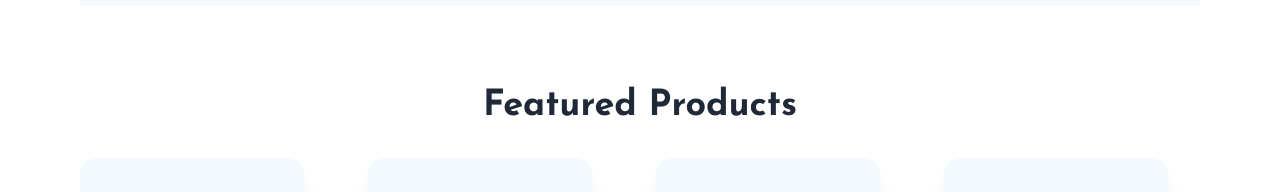
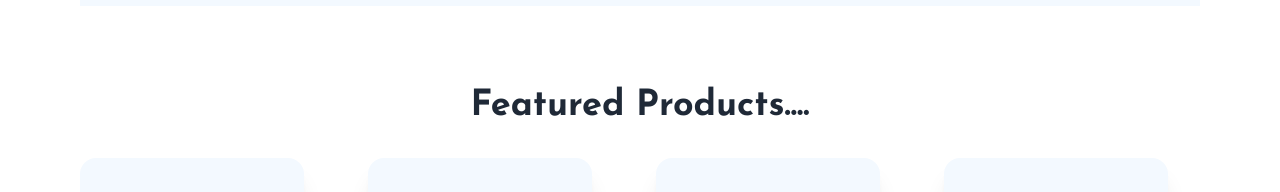
Before and after one commit to MohamedElfergany/BelleFelleStore, a React (Vite) app: page / in a window 1280 px wide. Shown: the part 439-631 px from the top of the page. Built offline with nearby package versions, Linux system fonts and the light colour scheme.

Commit message:
newupdate

```diff
--- a/src/components/homePages/FeaturedSection.tsx
+++ b/src/components/homePages/FeaturedSection.tsx
@@ -35,7 +35,7 @@ const handleIconClick = (index: number) => {
   return (
     <div>
       <h2 className="text-center text-4xl font-bold text-offBlue mt-4 p-4">
-        Featured Products
+        Featured Products....
       </h2>
       <div className="flex overflow-hidden py-4">
 
```
